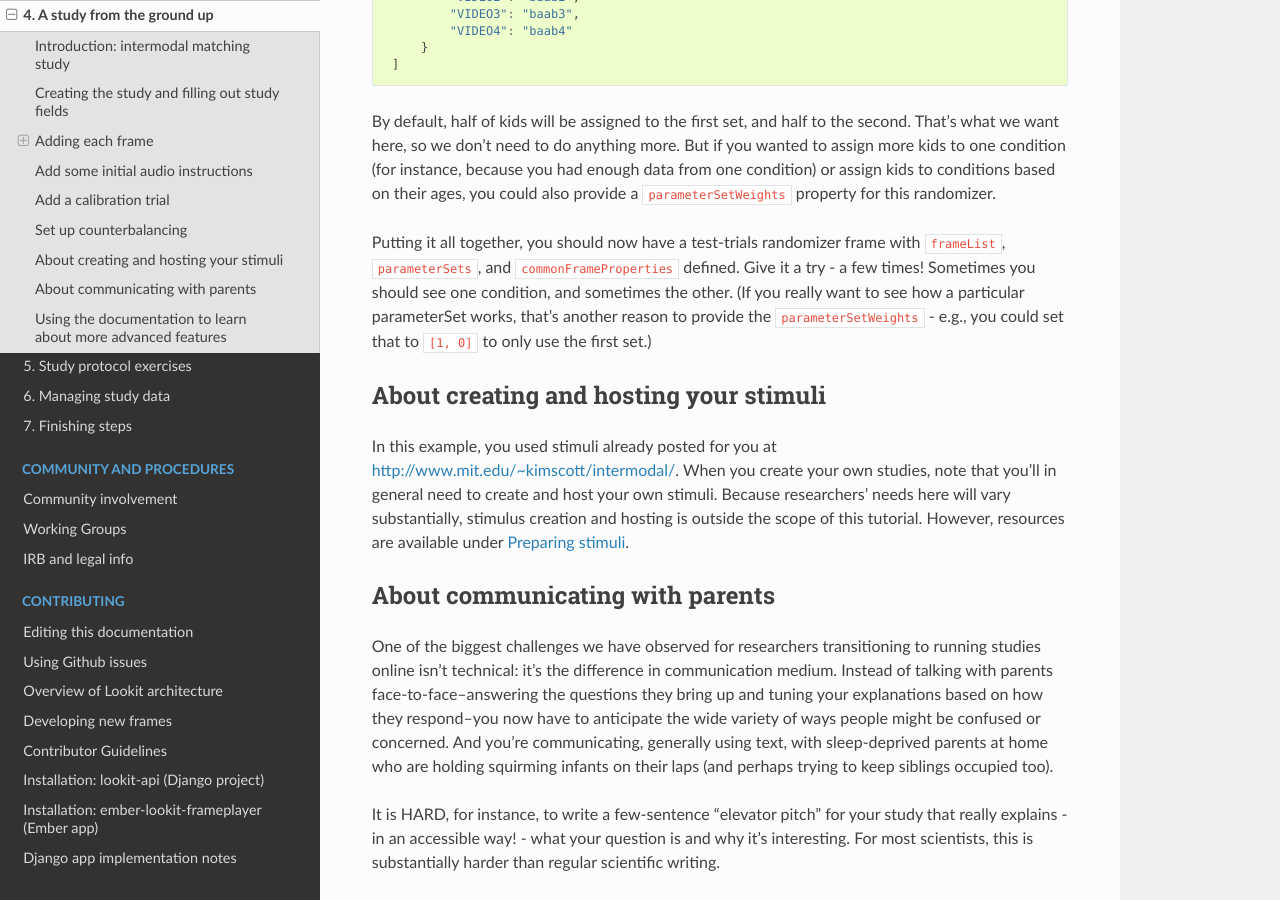
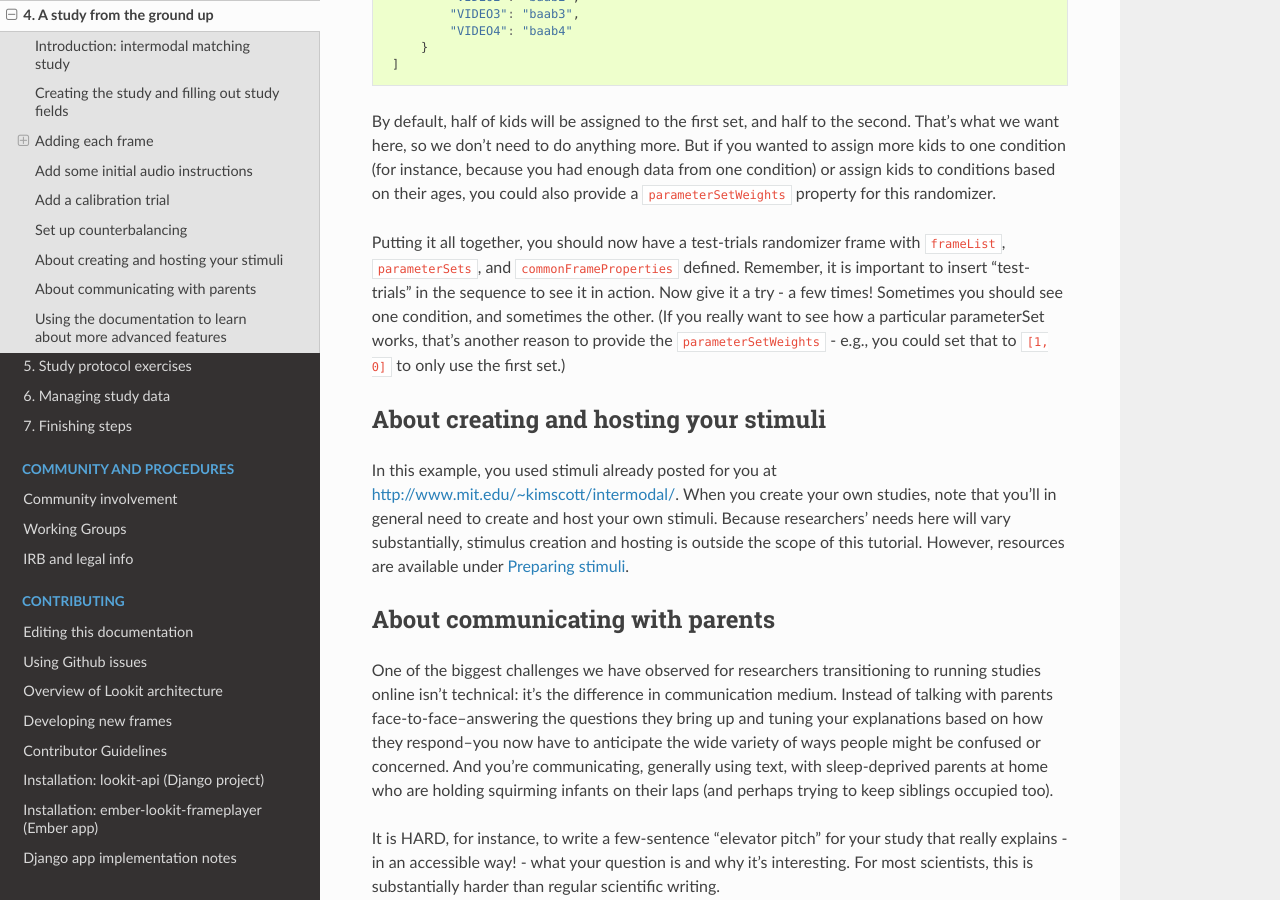
Before and after one commit to lookit/lookit-docs, a Sphinx documentation site: the page built from docs/source/tutorial-second-study.rst, in a window 1280 px wide and 900 px high, scrolled down 23965 px. Built offline with Sphinx 7.4.7 and the Read the Docs theme 2.0.0, drawn with Linux system fonts in a browser that asks for light colours.

Commit message:
added a sentence that explicitly tells one to insert test-trials into sequence

```diff
--- a/docs/source/tutorial-second-study.rst
+++ b/docs/source/tutorial-second-study.rst
@@ -902,7 +902,7 @@ Then we also need to define the ``parameterSets``, which will let us define valu
 
 By default, half of kids will be assigned to the first set, and half to the second. That's what we want here, so we don't need to do anything more. But if you wanted to assign more kids to one condition (for instance, because you had enough data from one condition) or assign kids to conditions based on their ages, you could also provide a ``parameterSetWeights`` property for this randomizer.
 
-Putting it all together, you should now have a test-trials randomizer frame with ``frameList``, ``parameterSets``, and ``commonFrameProperties`` defined. Give it a try - a few times! Sometimes you should see one condition, and sometimes the other. (If you really want to see how a particular parameterSet works, that's another reason to provide the ``parameterSetWeights`` - e.g., you could set that to ``[1, 0]`` to only use the first set.)
+Putting it all together, you should now have a test-trials randomizer frame with ``frameList``, ``parameterSets``, and ``commonFrameProperties`` defined. Remember, it is important to insert "test-trials" in the sequence to see it in action. Now give it a try - a few times! Sometimes you should see one condition, and sometimes the other. (If you really want to see how a particular parameterSet works, that's another reason to provide the ``parameterSetWeights`` - e.g., you could set that to ``[1, 0]`` to only use the first set.)
 
 About creating and hosting your stimuli
 ----------------------------------------
```
